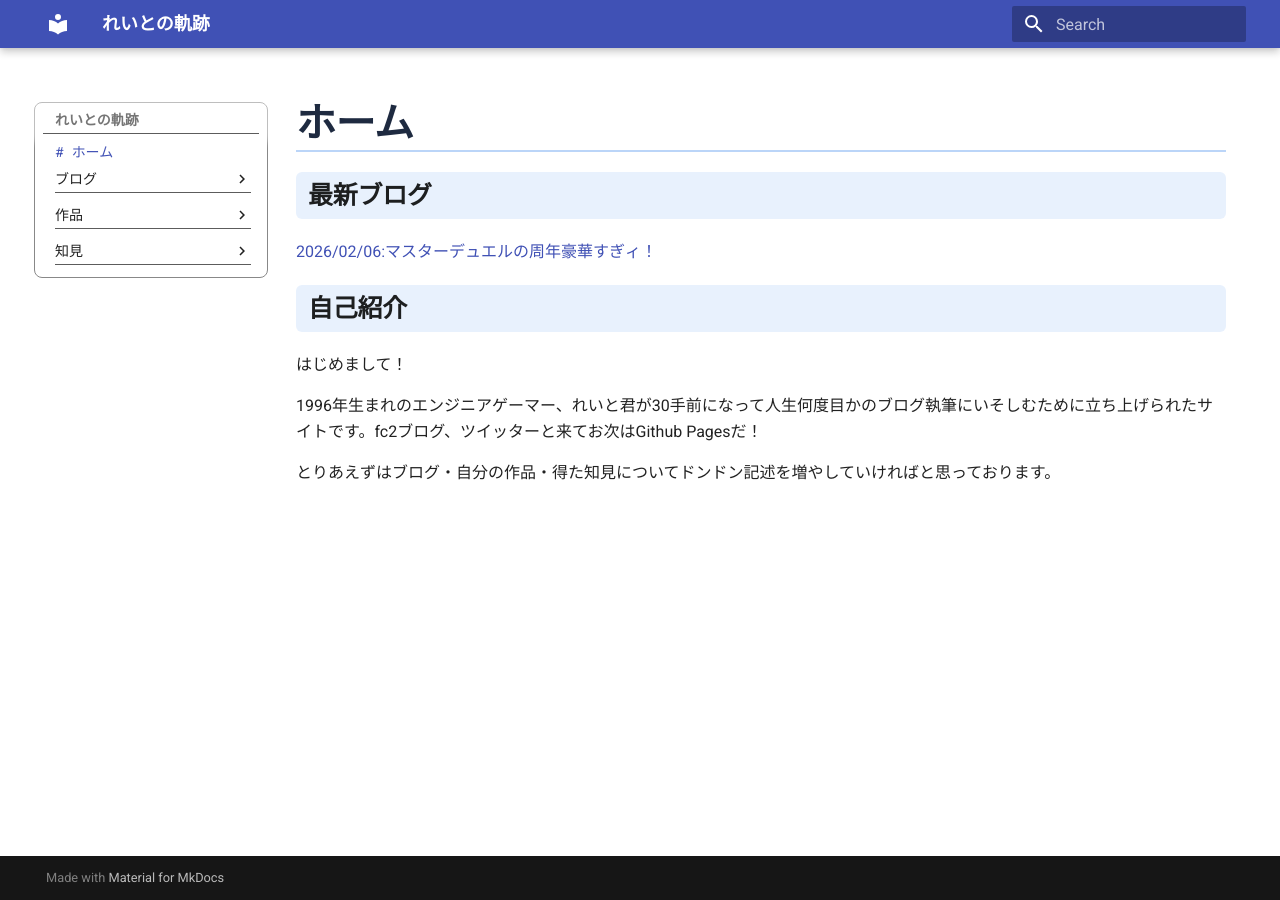
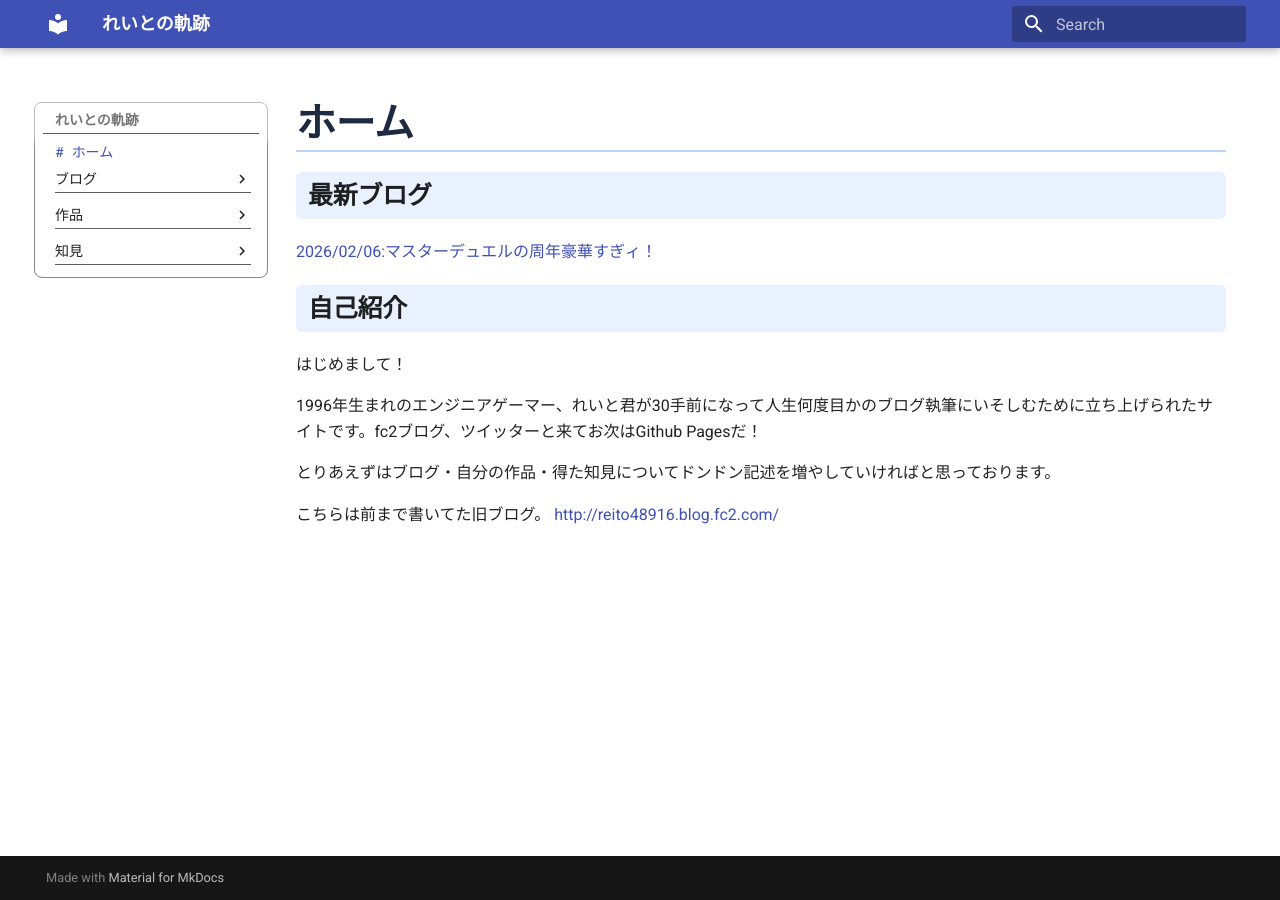
Before and after one commit to reito48916/reito_site, an MkDocs documentation site: the page built from docs/index.md, in a window 1280 px wide. Built offline with MkDocs 1.6.1 and Material for MkDocs 9.7.7, drawn with Linux system fonts in a browser that asks for light colours.

Commit message:
旧ブログのリンクを記載

```diff
--- a/docs/index.md
+++ b/docs/index.md
@@ -8,3 +8,6 @@
 1996年生まれのエンジニアゲーマー、れいと君が30手前になって人生何度目かのブログ執筆にいそしむために立ち上げられたサイトです。fc2ブログ、ツイッターと来てお次はGithub Pagesだ！
 
 とりあえずはブログ・自分の作品・得た知見についてドンドン記述を増やしていければと思っております。
+
+こちらは前まで書いてた旧ブログ。
+[http://reito48916.blog.fc2.com/](http://reito48916.blog.fc2.com/)
```
